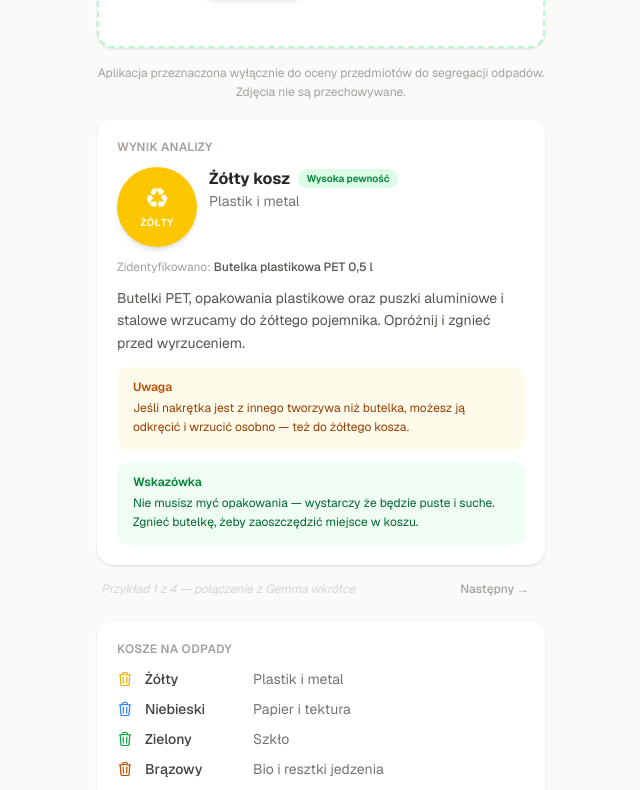
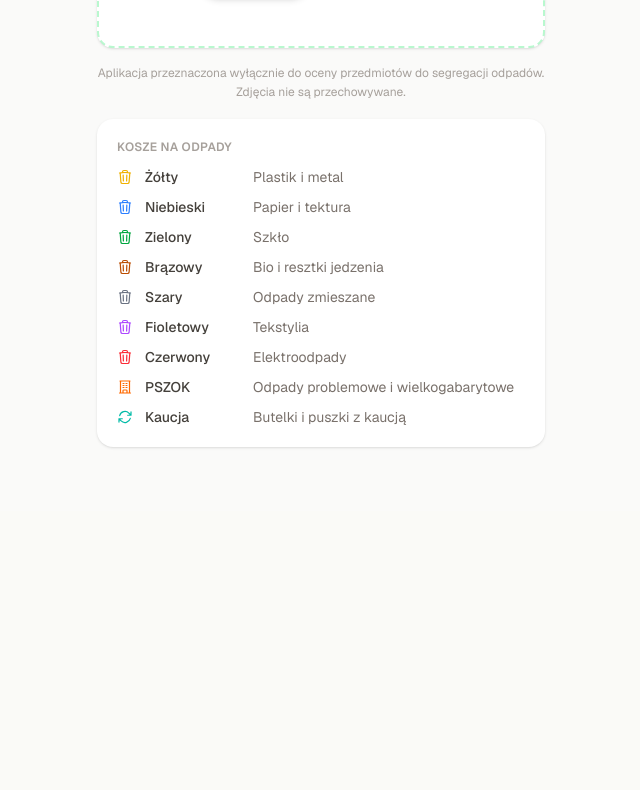
Before and after one commit to robloxsagax-web/AgriPulse, a Next.js app: page / in a window 1280 px wide. Shown: the part 464-1254 px from the top of the page, without its empty margins (319-959 px from the left). After the commit the page ends 975 px from the top, so only its background shows below. Built offline with nearby package versions, Linux system fonts and the light colour scheme.

Commit message:
Connect UI to API

```diff
--- a/app/components/RecyclingAssistant.tsx
+++ b/app/components/RecyclingAssistant.tsx
@@ -3,10 +3,26 @@
 import { useState, useRef, useEffect, useCallback } from 'react'
 
 type ViewState = 'idle' | 'camera' | 'preview'
+type AnalyzeState = 'idle' | 'loading' | 'done' | 'error'
+type Confidence = 'wysoka' | 'srednia' | 'niska'
 
 export type BinId =
   | 'yellow' | 'blue' | 'green' | 'brown' | 'gray'
   | 'purple' | 'red' | 'pszok' | 'kaucja'
+
+type Kategoria =
+  | 'plastik_metal' | 'papier' | 'szklo' | 'bio' | 'zmieszane'
+  | 'tekstylia' | 'elektroodpady' | 'pszok' | 'kaucja' | 'nieznane'
+
+type ApiResult = {
+  kategoria: Kategoria
+  pewnosc: Confidence
+  nazwa_przedmiotu: string
+  jak_przygotowac: string
+  wyjasnienie: string
+  uwaga_dodatkowa: string | null
+  potrzebne_doprecyzowanie: string | null
+}
 
 interface BinInfo {
   dot: string
@@ -34,15 +50,32 @@ export const BIN_CONFIG: Record<BinId, BinInfo> = {
 
 const BIN_ORDER: BinId[] = ['yellow', 'blue', 'green', 'brown', 'gray', 'purple', 'red', 'pszok', 'kaucja']
 
+const KATEGORIA_TO_BIN: Record<Exclude<Kategoria, 'nieznane'>, BinId> = {
+  plastik_metal: 'yellow',
+  papier:        'blue',
+  szklo:         'green',
+  bio:           'brown',
+  zmieszane:     'gray',
+  tekstylia:     'purple',
+  elektroodpady: 'red',
+  pszok:         'pszok',
+  kaucja:        'kaucja',
+}
+
 export default function RecyclingAssistant() {
   const [view, setView] = useState<ViewState>('idle')
   const [photo, setPhoto] = useState<string | null>(null)
   const [cameraError, setCameraError] = useState<string | null>(null)
   const [showCameraFallback, setShowCameraFallback] = useState(false)
+  const [analyzeState, setAnalyzeState] = useState<AnalyzeState>('idle')
+  const [analyzeResult, setAnalyzeResult] = useState<ApiResult | null>(null)
+  const [analyzeError, setAnalyzeError] = useState<string | null>(null)
 
   const videoRef = useRef<HTMLVideoElement>(null)
   const canvasRef = useRef<HTMLCanvasElement>(null)
   const streamRef = useRef<MediaStream | null>(null)
+  const imageBlobRef = useRef<Blob | null>(null)
+
   const stopCamera = useCallback(() => {
     streamRef.current?.getTracks().forEach((t) => t.stop())
     streamRef.current = null
@@ -50,18 +83,22 @@ export default function RecyclingAssistant() {
 
   useEffect(() => () => stopCamera(), [stopCamera])
 
-  function handleFileSelected(e: React.ChangeEvent<HTMLInputElement>) {
-    const file = e.target.files?.[0]
-    if (!file) return
-    setPhoto(URL.createObjectURL(file))
-    setView('preview')
-  }
-
   useEffect(() => {
     if (view === 'camera' && videoRef.current && streamRef.current) {
       videoRef.current.srcObject = streamRef.current
     }
   }, [view])
+
+  function handleFileSelected(e: React.ChangeEvent<HTMLInputElement>) {
+    const file = e.target.files?.[0]
+    if (!file) return
+    imageBlobRef.current = file
+    setPhoto(URL.createObjectURL(file))
+    setView('preview')
+    setAnalyzeState('idle')
+    setAnalyzeResult(null)
+    setAnalyzeError(null)
+  }
 
   async function openCamera() {
     setCameraError(null)
@@ -92,18 +129,53 @@ export default function RecyclingAssistant() {
       (blob) => {
         if (!blob) return
         stopCamera()
+        imageBlobRef.current = blob
         setPhoto(URL.createObjectURL(blob))
         setView('preview')
+        setAnalyzeState('idle')
+        setAnalyzeResult(null)
+        setAnalyzeError(null)
       },
       'image/jpeg',
       0.92,
     )
   }
 
-  function handleRetake() {
+  function handleReset() {
     if (photo) URL.revokeObjectURL(photo)
+    imageBlobRef.current = null
     setPhoto(null)
     setView('idle')
+    setAnalyzeState('idle')
+    setAnalyzeResult(null)
+    setAnalyzeError(null)
+  }
+
+  async function handleAnalyze() {
+    const blob = imageBlobRef.current
+    if (!blob) return
+    setAnalyzeState('loading')
+    setAnalyzeResult(null)
+    setAnalyzeError(null)
+
+    const formData = new FormData()
+    formData.append('image', blob, 'photo.jpg')
+
+    try {
+      const res = await fetch('/api/classify', { method: 'POST', body: formData })
+      const data: unknown = await res.json()
+      if (!res.ok) {
+        const msg = (data as { error?: string })?.error ?? 'Wystąpił nieoczekiwany błąd. Spróbuj ponownie.'
+        setAnalyzeError(msg)
+        setAnalyzeState('error')
+        return
+      }
+      setAnalyzeResult(data as ApiResult)
+      setAnalyzeState('done')
+    } catch {
+      setAnalyzeError('Brak połączenia z serwerem. Sprawdź internet i spróbuj ponownie.')
+      setAnalyzeState('error')
+    }
   }
 
   return (
@@ -125,6 +197,7 @@ export default function RecyclingAssistant() {
       </header>
 
       <div className="w-full max-w-md space-y-4">
+
         {view === 'idle' && (
           <div className="flex flex-col items-center gap-5 rounded-2xl border-2 border-dashed border-green-200 bg-white py-12 shadow-sm">
             <div className="flex h-16 w-16 items-center justify-center rounded-full bg-green-50 text-green-600">
@@ -219,26 +292,68 @@ export default function RecyclingAssistant() {
               <div className="absolute inset-0 bg-gradient-to-t from-black/20 to-transparent" />
             </div>
             <div className="flex gap-2 p-3">
+              {analyzeState === 'done' ? (
                 <button
-                onClick={handleRetake}
-                className="flex-1 rounded-full border border-stone-200 py-2.5 text-sm font-medium text-stone-600 transition-colors active:bg-stone-50"
+                  onClick={handleReset}
+                  className="flex-1 rounded-full bg-green-600 py-2.5 text-sm font-semibold text-white transition-transform active:scale-95"
+                >
+                  Sprawdź inny przedmiot
+                </button>
+              ) : (
+                <>
+                  <button
+                    onClick={handleReset}
+                    disabled={analyzeState === 'loading'}
+                    className="flex-1 rounded-full border border-stone-200 py-2.5 text-sm font-medium text-stone-600 transition-colors active:bg-stone-50 disabled:opacity-40"
                   >
                     Zrób ponownie
                   </button>
                   <button
-                disabled
-                className="flex flex-1 cursor-not-allowed items-center justify-center gap-1.5 rounded-full bg-green-600 py-2.5 text-sm font-semibold text-white opacity-40"
+                    onClick={handleAnalyze}
+                    disabled={analyzeState === 'loading'}
+                    className="flex flex-1 items-center justify-center gap-1.5 rounded-full bg-green-600 py-2.5 text-sm font-semibold text-white shadow-md transition-transform active:scale-95 disabled:opacity-60"
                   >
+                    {analyzeState === 'loading' ? (
+                      <>
+                        <SpinnerIcon className="h-4 w-4 animate-spin" />
+                        Analizuję...
+                      </>
+                    ) : (
+                      <>
                         <SparkleIcon className="h-4 w-4" />
-                Analizuj
+                        {analyzeState === 'error' ? 'Spróbuj ponownie' : 'Analizuj'}
+                      </>
+                    )}
                   </button>
+                </>
+              )}
             </div>
           </div>
         )}
 
         <canvas ref={canvasRef} className="hidden" />
 
-        <ResultCardPlaceholder />
+        {analyzeState === 'loading' && <LoadingCard />}
+
+        {analyzeState === 'error' && analyzeError && (
+          <ErrorCard message={analyzeError} />
+        )}
+
+        {analyzeState === 'done' && analyzeResult && (
+          analyzeResult.kategoria === 'nieznane'
+            ? <UnknownItemCard />
+            : (
+              <ResultCard
+                binId={KATEGORIA_TO_BIN[analyzeResult.kategoria as Exclude<Kategoria, 'nieznane'>]}
+                nazwaObiektu={analyzeResult.nazwa_przedmiotu}
+                pewnosc={analyzeResult.pewnosc}
+                jakPrzygotowac={analyzeResult.jak_przygotowac}
+                wyjasnienie={analyzeResult.wyjasnienie}
+                uwagaDodatkowa={analyzeResult.uwaga_dodatkowa ?? undefined}
+                potrzebneDoprecyzowanie={analyzeResult.potrzebne_doprecyzowanie ?? undefined}
+              />
+            )
+        )}
 
         <div className="rounded-2xl bg-white p-5 shadow-sm">
           <p className="mb-3 text-xs font-semibold uppercase tracking-wide text-stone-400">
@@ -259,49 +374,96 @@ export default function RecyclingAssistant() {
             })}
           </div>
         </div>
+
       </div>
     </main>
   )
 }
 
-type Confidence = 'wysoka' | 'srednia' | 'niska'
+const CONFIDENCE_STYLES: Record<Confidence, { badge: string; label: string }> = {
+  wysoka:  { badge: 'bg-green-100 text-green-700', label: 'Wysoka pewność' },
+  srednia: { badge: 'bg-amber-100 text-amber-700', label: 'Średnia pewność' },
+  niska:   { badge: 'bg-red-100 text-red-600',     label: 'Niska pewność' },
+}
 
-const CONFIDENCE_STYLES: Record<Confidence, { badge: string; label: string }> = {
-  wysoka:  { badge: 'bg-green-100 text-green-700',  label: 'Wysoka pewność' },
-  srednia: { badge: 'bg-amber-100 text-amber-700',  label: 'Średnia pewność' },
-  niska:   { badge: 'bg-red-100   text-red-600',    label: 'Niska pewność' },
+function LoadingCard() {
+  return (
+    <div className="flex flex-col items-center gap-4 rounded-2xl bg-white p-8 shadow-sm">
+      <div className="h-10 w-10 animate-spin rounded-full border-4 border-green-600 border-t-transparent" />
+      <div className="text-center">
+        <p className="text-sm font-semibold text-stone-700">Analizuję zdjęcie...</p>
+        <p className="mt-1 text-xs text-stone-400">To może potrwać 15–30 sekund</p>
+      </div>
+    </div>
+  )
+}
+
+function ErrorCard({ message }: { message: string }) {
+  return (
+    <div className="rounded-2xl bg-white p-5 shadow-sm">
+      <p className="mb-3 text-xs font-semibold uppercase tracking-wide text-stone-400">
+        Wynik analizy
+      </p>
+      <div className="rounded-xl bg-red-50 px-4 py-3">
+        <p className="text-sm leading-relaxed text-red-700">{message}</p>
+      </div>
+    </div>
+  )
+}
+
+function UnknownItemCard() {
+  return (
+    <div className="space-y-3 rounded-2xl bg-white p-5 shadow-sm">
+      <p className="text-xs font-semibold uppercase tracking-wide text-stone-400">
+        Wynik analizy
+      </p>
+      <div className="flex items-center gap-3">
+        <div className="flex h-20 w-20 shrink-0 flex-col items-center justify-center gap-1 rounded-full bg-stone-200 shadow-md">
+          <span className="text-2xl leading-none text-stone-400">?</span>
+        </div>
+        <div>
+          <p className="font-bold text-stone-800">Nierozpoznany przedmiot</p>
+          <span className="mt-1 inline-block rounded-full bg-stone-100 px-2 py-0.5 text-[10px] font-semibold text-stone-500">
+            Niska pewność
+          </span>
+        </div>
+      </div>
+      <p className="text-sm leading-relaxed text-stone-600">
+        Nie udało mi się rozpoznać przedmiotu do segregacji. Spróbuj zrobić wyraźniejsze zdjęcie z bliska, na prostym tle.
+      </p>
+    </div>
+  )
 }
 
 function ResultCard({
   binId,
   nazwaObiektu,
   pewnosc,
-  instrukcja,
+  jakPrzygotowac,
+  wyjasnienie,
   uwagaDodatkowa,
-  wskazowka,
   potrzebneDoprecyzowanie,
 }: {
   binId: BinId
   nazwaObiektu: string
   pewnosc: Confidence
-  instrukcja: string
+  jakPrzygotowac: string
+  wyjasnienie: string
   uwagaDodatkowa?: string
-  wskazowka: string
   potrzebneDoprecyzowanie?: string
 }) {
   const bin = BIN_CONFIG[binId]
   const conf = CONFIDENCE_STYLES[pewnosc]
   return (
-    <div className="rounded-2xl bg-white p-5 shadow-sm space-y-3">
+    <div className="space-y-3 rounded-2xl bg-white p-5 shadow-sm">
       <p className="text-xs font-semibold uppercase tracking-wide text-stone-400">
         Wynik analizy
       </p>
 
-      {/* Bin header + confidence badge */}
       <div className="flex items-start gap-3">
         <ResultCardBinIcon binId={binId} />
-        <div className="flex-1 min-w-0">
-          <div className="flex items-center gap-2 flex-wrap">
+        <div className="min-w-0 flex-1">
+          <div className="flex flex-wrap items-center gap-2">
             <p className="font-bold text-stone-800">{bin.fullName}</p>
             <span className={`rounded-full px-2 py-0.5 text-[10px] font-semibold ${conf.badge}`}>
               {conf.label}
@@ -311,12 +473,10 @@ function ResultCard({
         </div>
       </div>
 
-      {/* nazwa_przedmiotu */}
       <p className="text-xs text-stone-400">
         Zidentyfikowano: <span className="font-medium text-stone-600">{nazwaObiektu}</span>
       </p>
 
-      {/* potrzebne_doprecyzowanie */}
       {potrzebneDoprecyzowanie && (
         <div className="rounded-xl bg-sky-50 px-4 py-3">
           <p className="mb-1 text-xs font-semibold text-sky-700">Potrzebne doprecyzowanie</p>
@@ -324,10 +484,8 @@ function ResultCard({
         </div>
       )}
 
-      {/* jak_przygotowac */}
-      <p className="text-sm leading-relaxed text-stone-600">{instrukcja}</p>
+      <p className="text-sm leading-relaxed text-stone-600">{jakPrzygotowac}</p>
 
-      {/* uwaga_dodatkowa */}
       {uwagaDodatkowa && (
         <div className="rounded-xl bg-amber-50 px-4 py-3">
           <p className="mb-1 text-xs font-semibold text-amber-700">Uwaga</p>
@@ -335,79 +493,9 @@ function ResultCard({
         </div>
       )}
 
-      {/* wskazowka */}
       <div className="rounded-xl bg-green-50 px-4 py-3">
-        <p className="mb-1 text-xs font-semibold text-green-700">Wskazówka</p>
-        <p className="text-xs leading-relaxed text-green-800">{wskazowka}</p>
-      </div>
-
-    </div>
-  )
-}
-
-type PlaceholderExample = {
-  binId: BinId
-  nazwaObiektu: string
-  pewnosc: Confidence
-  instrukcja: string
-  uwagaDodatkowa?: string
-  wskazowka: string
-  potrzebneDoprecyzowanie?: string
-}
-
-const PLACEHOLDER_EXAMPLES: PlaceholderExample[] = [
-  {
-    binId: 'yellow',
-    nazwaObiektu: 'Butelka plastikowa PET 0,5 l',
-    pewnosc: 'wysoka',
-    instrukcja: 'Butelki PET, opakowania plastikowe oraz puszki aluminiowe i stalowe wrzucamy do żółtego pojemnika. Opróżnij i zgnieć przed wyrzuceniem.',
-    uwagaDodatkowa: 'Jeśli nakrętka jest z innego tworzywa niż butelka, możesz ją odkręcić i wrzucić osobno — też do żółtego kosza.',
-    wskazowka: 'Nie musisz myć opakowania — wystarczy że będzie puste i suche. Zgnieć butelkę, żeby zaoszczędzić miejsce w koszu.',
-  },
-  {
-    binId: 'kaucja',
-    nazwaObiektu: 'Szklana butelka z oznaczeniem kaucji',
-    pewnosc: 'srednia',
-    instrukcja: 'Butelki objęte systemem kaucyjnym należy zwrócić do sklepu — nie wrzucać do kosza. Możesz oddać je w automacie RVM lub przy kasie w wyznaczonych sklepach.',
-    wskazowka: 'Sprawdź etykietę lub nakrywkę — jeśli widzisz symbol kaucji i kwotę (np. 0,50 zł), butelka podlega zwrotowi i możesz odzyskać pieniądze.',
-    potrzebneDoprecyzowanie: 'Czy na butelce widoczne jest oznaczenie kaucji (symbol i kwota)? Jeśli nie, może ona trafić do zielonego kosza na szkło.',
-  },
-  {
-    binId: 'red',
-    nazwaObiektu: 'Ładowarka do telefonu USB-C',
-    pewnosc: 'wysoka',
-    instrukcja: 'Elektroodpady (kable, ładowarki, elektronika) wymagają specjalnego przetworzenia. Oddaj do oznaczonego punktu w sklepie RTV/AGD lub do PSZOK — nigdy do zwykłego kosza.',
-    uwagaDodatkowa: 'Jeśli urządzenie zawiera baterię, upewnij się że nie jest uszkodzona lub spuchnięta — uszkodzone baterie oddaj osobno jako odpady niebezpieczne.',
-    wskazowka: 'Wiele supermarketów i sklepów elektronicznych ma pojemniki na małe elektroodpady przy wejściu — to najwygodniejsza opcja w codziennych zakupach.',
-  },
-  {
-    binId: 'gray',
-    nazwaObiektu: 'Opakowanie wielomateriałowe (karton + folia)',
-    pewnosc: 'niska',
-    instrukcja: 'Opakowania wielomateriałowe (np. kartony po sokach i mleku z warstwą folii lub aluminium) wrzucamy do szarego kosza na odpady zmieszane, jeśli gmina nie prowadzi osobnej zbiórki.',
-    uwagaDodatkowa: 'W niektórych gminach opakowania Tetra Pak zbierane są osobno — razem z papierem lub plastikiem. Zasady różnią się w zależności od miejscowości.',
-    wskazowka: 'Zgnieć karton i zdejmij nakrętkę przed wyrzuceniem. Nakrętkę wrzuć do żółtego kosza.',
-    potrzebneDoprecyzowanie: 'Czy opakowanie ma warstwę folii lub aluminium wewnątrz (np. karton po mleku lub soku)? To decyduje, czy trafi do papieru czy do odpadów zmieszanych.',
-  },
-]
-
-function ResultCardPlaceholder() {
-  const [index, setIndex] = useState(0)
-  const example = PLACEHOLDER_EXAMPLES[index]
-
-  return (
-    <div className="space-y-2">
-      <ResultCard {...example} />
-      <div className="flex items-center justify-between px-1">
-        <span className="text-xs italic text-stone-300">
-          Przykład {index + 1} z {PLACEHOLDER_EXAMPLES.length} — połączenie z Gemma wkrótce
-        </span>
-        <button
-          onClick={() => setIndex((i) => (i + 1) % PLACEHOLDER_EXAMPLES.length)}
-          className="py-2 px-3 text-xs font-medium text-stone-400 transition-colors hover:text-stone-600"
-        >
-          Następny →
-        </button>
+        <p className="mb-1 text-xs font-semibold text-green-700">Wyjaśnienie</p>
+        <p className="text-xs leading-relaxed text-green-800">{wyjasnienie}</p>
       </div>
     </div>
   )
@@ -416,18 +504,13 @@ function ResultCardPlaceholder() {
 function ResultCardBinIcon({ binId }: { binId: BinId }) {
   const bin = BIN_CONFIG[binId]
   return (
-    <div
-      className={`flex h-20 w-20 shrink-0 flex-col items-center justify-center gap-1 rounded-full shadow-md ${bin.bg}`}
-    >
+    <div className={`flex h-20 w-20 shrink-0 flex-col items-center justify-center gap-1 rounded-full shadow-md ${bin.bg}`}>
       {bin.iconType === 'building' ? (
         <BuildingIcon className="h-7 w-7 text-white" />
       ) : bin.iconType === 'return' ? (
         <ReturnIcon className="h-7 w-7 text-white" />
       ) : (
-        <span
-          className="text-white leading-none select-none"
-          style={{ fontSize: '28px', fontFamily: 'system-ui, sans-serif' }}
-        >
+        <span className="select-none leading-none text-white" style={{ fontSize: '28px', fontFamily: 'system-ui, sans-serif' }}>
           {'♻︎'}
         </span>
       )}
@@ -502,3 +585,12 @@ function SparkleIcon({ className = 'h-4 w-4' }: { className?: string }) {
     </svg>
   )
 }
+
+function SpinnerIcon({ className = 'h-4 w-4' }: { className?: string }) {
+  return (
+    <svg className={className} viewBox="0 0 24 24" fill="none">
+      <circle cx="12" cy="12" r="10" stroke="currentColor" strokeWidth="4" className="opacity-25" />
+      <path d="M4 12a8 8 0 018-8V0C5.373 0 0 5.373 0 12h4z" fill="currentColor" className="opacity-75" />
+    </svg>
+  )
+}
```
Lines whose indentation alone changed are shown as unchanged.
